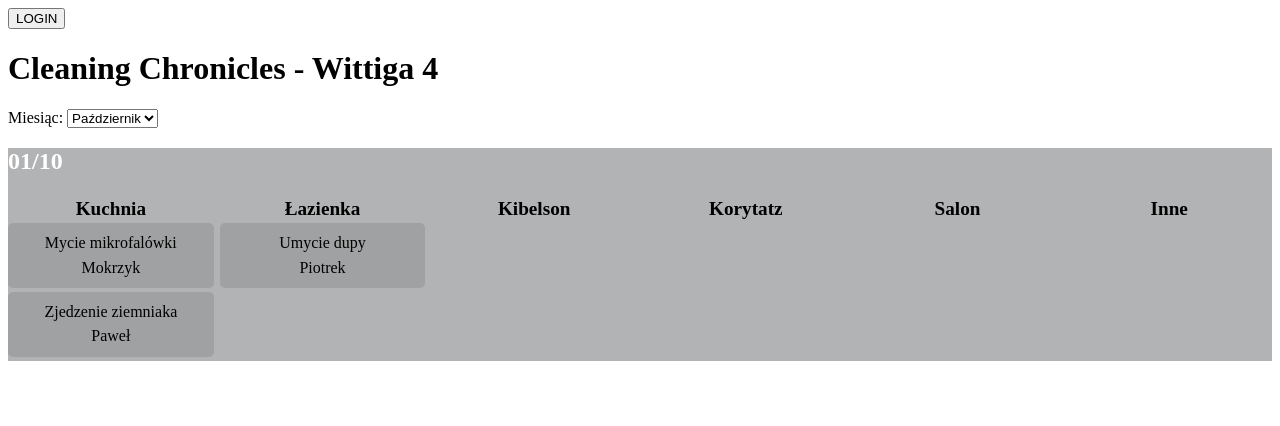
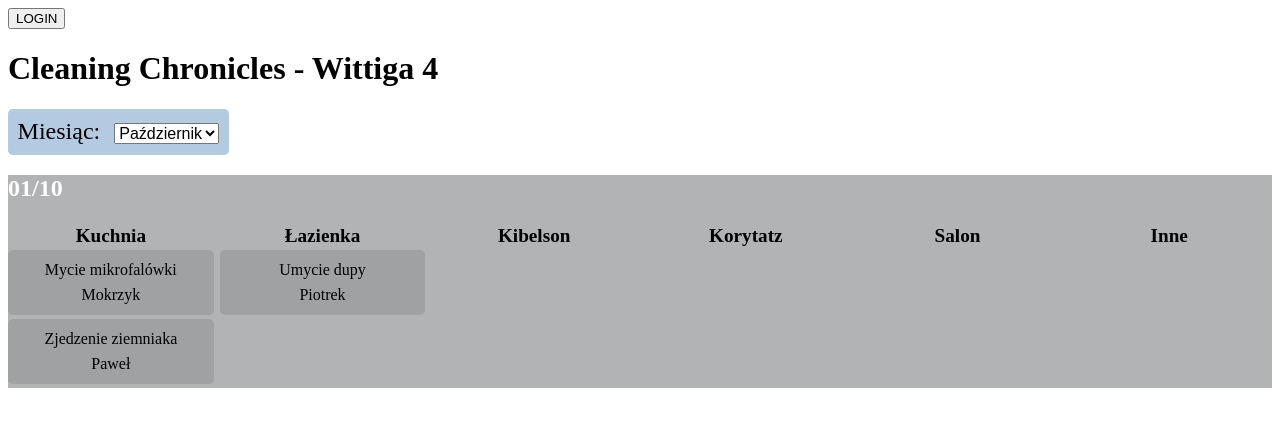
Before and after one commit to piolad/cleaningChronicle, a React (Create React App) app in the folder client/: page / in a window 1280 px wide. Shown: the top 426 px of the page. Built offline with nearby package versions, Linux system fonts and the light colour scheme.

Commit message:
add visual changes

```diff
--- a/client/src/MonthSelector.css
+++ b/client/src/MonthSelector.css
@@ -0,0 +1,25 @@
+.monthSelector{
+    background-color: rgb(180, 202, 224);
+    width: fit-content;
+    padding: 0.6rem;
+    border-radius: 0.3rem;
+    margin-bottom: 0.1rem;
+}
+
+.monthSelector > *{
+    /* center horizontally */
+    margin-right: auto;
+    margin-left: auto;
+    /* center vertically */
+    margin-top: auto;
+    margin-bottom: auto;
+}
+
+.monthSelector > label{
+    font-size: 1.5rem;
+}
+.monthSelector > select{
+    font-size: 1.0rem;
+    margin-left: 0.5rem;
+
+}
--- a/client/src/MonthSelector.js
+++ b/client/src/MonthSelector.js
@@ -18,7 +18,7 @@ function MonthSelector(){
     })
 
     return(
-        <div>
+        <div className='monthSelector'>
             <label>Miesiąc: </label>
             <select>
                 {monthOptions}
```
